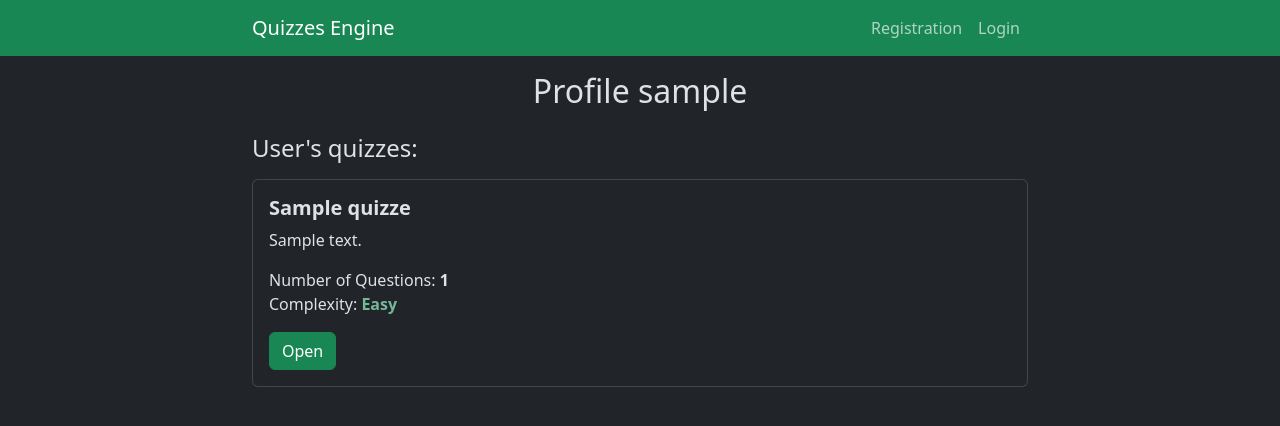
After one commit to vitaliypopel/django-quiz, a Django app: a page that uses project/templates/base.html in a window 1280 px wide. The commit adds this page. Shown: the top 426 px of the page. Run offline with Django 5.2, Linux system fonts and the light colour scheme; tables that the repository leaves empty hold one stand-in row (values such as "Sample post").

Commit message:
Created profile page and inluded it to other pages

```diff
--- /dev/null
+++ b/project/quiz/templates/quiz/profile.html
@@ -0,0 +1,41 @@
+{% extends 'base.html' %}
+
+{% block title %}
+    Profile {{ user }}
+{% endblock %}
+
+{% block content %}
+    <h2 class="text-center mt-3 mb-3">Profile {{ user }}</h2>
+    <h4 class="mt-4 mb-3">User's quizzes:</h4>
+    {% if quizzes %}
+        {% for quiz in quizzes %}
+            <div class="card mt-3 mb-3">
+                <div class="card-body">
+                    <h5 class="card-title fw-bold">{{ quiz }}</h5>
+                    <p class="card-text">{{ quiz.descriptions|slice:":50" }}{% if quiz.descriptions|length >= 50 %}...{% endif %}</p>
+                    <p class="card-text mb-0">Number of Questions:
+                        <span class="fw-bold">{{ quiz.question_set.all|length }}</span>
+                    </p>
+                    <p class="card-text">
+                        Complexity: <span class="fw-bold
+                        {% if quiz.complexity == 1 %}
+                            text-success-emphasis
+                        {% elif quiz.complexity == 2 %}
+                            text-warning-emphasis
+                        {% elif quiz.complexity == 3 %}
+                            text-danger-emphasis
+                        {% endif %}">{{ quiz.get_complexity_display }}</span>
+                    </p>
+                    <a href="{% url 'quiz:quiz' quiz.url_title %}" class="btn btn-{{ color_theme }}">Open</a>
+                    &nbsp;
+                    {% if request.user == quiz.author %}
+                        <a href="{% url 'quiz:manage_quiz' quiz.url_title %}"
+                           class="btn btn-outline-{{ color_theme }}">Manage</a>
+                    {% endif %}
+                </div>
+            </div>
+        {% endfor %}
+    {% else %}
+        <p class="fs-5">User has not created any quizzes</p>
+    {% endif %}
+{% endblock %}
--- a/project/quiz/templates/quiz/quiz.html
+++ b/project/quiz/templates/quiz/quiz.html
@@ -28,6 +28,11 @@
                     <span>Number of Questions:</span>
                     <span class="fw-bold">{{ quiz.question_set.all|length }}</span>
                 </li>
+                <li class="list-group-item d-flex justify-content-between">
+                    <span>Author:</span>
+                    <a class="fw-bold text-{% if theme == 'light' %}dark{% else %}light{% endif %}"
+                       href="{% url 'quiz:profile' quiz.author %}">{{ quiz.author }}</a>
+                </li>
             </ul>
 
             <div class="text-center mt-4">
--- a/project/quiz/urls.py
+++ b/project/quiz/urls.py
@@ -21,6 +21,8 @@ urlpatterns = [
          name='manage_quiz'),
     path('dashboard/',
          views.DashboardView.as_view(), name='dashboard'),
+    path('profile/<slug:username>/',
+         views.ProfileView.as_view(), name='profile'),
     path('settings/',
          views.GeneralSettingsView.as_view(), name='settings'),
     path('settings/account/',
--- a/project/quiz/views.py
+++ b/project/quiz/views.py
@@ -1,4 +1,5 @@
 from django.contrib.auth.decorators import login_required
+from django.contrib.auth.models import User
 from django.db import transaction
 from django.shortcuts import render, redirect, reverse, get_object_or_404
 from django.utils.decorators import method_decorator
@@ -268,6 +269,24 @@ class DashboardView(TemplateView):
         return context_data
 
 
+@method_decorator(require_GET, name='dispatch')
+class ProfileView(TemplateView):
+    template_name = 'quiz/profile.html'
+
+    def get_context_data(self, **kwargs):
+        context_data = super().get_context_data()
+
+        context_data['user'] = get_object_or_404(
+            User,
+            username=self.kwargs.get('username'),
+        )
+        context_data['quizzes'] = Quiz.objects.filter(
+            author=context_data['user'],
+        )
+
+        return context_data
+
+
 @method_decorator(decorator=[require_http_methods(['GET', 'POST']), login_required], name='dispatch')
 class GeneralSettingsView(View):
     COLORS = {
--- a/project/templates/base.html
+++ b/project/templates/base.html
@@ -39,7 +39,12 @@
                                                     <a class="nav-link active ps-3" href="/admin/">Admin panel <span class="text-warning">★</span></a>
                                                 </li>
                                             {% endif %}
-                                            <li class="{% if request.user.is_staff %}border-top border-light{% endif %}">
+                                            <li>
+                                                {% url 'quiz:profile' request.user as profile_url %}
+                                                <a class="nav-link ps-3 {% if request.path == profile_url %}active{% endif %}"
+                                                   href="{{ profile_url }}">Public profile</a>
+                                            </li>
+                                            <li class="border-top border-{% if theme == 'light' %}dark{% else %}light{% endif %}">
                                                 {% url 'quiz:dashboard' as dashboard_url %}
                                                 <a class="nav-link ps-3 {% if request.path == dashboard_url %}active{% endif %}"
                                                    href="{{ dashboard_url }}">Dashboard</a>
```
